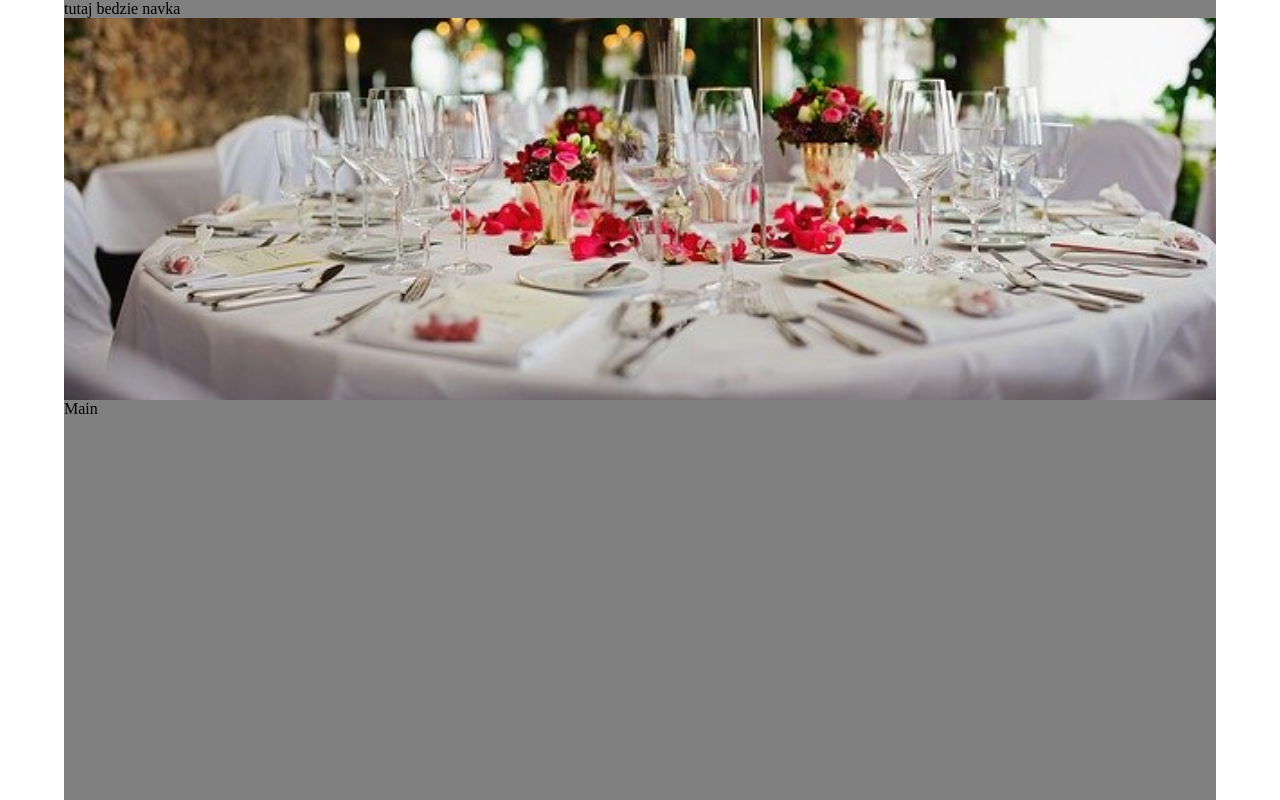
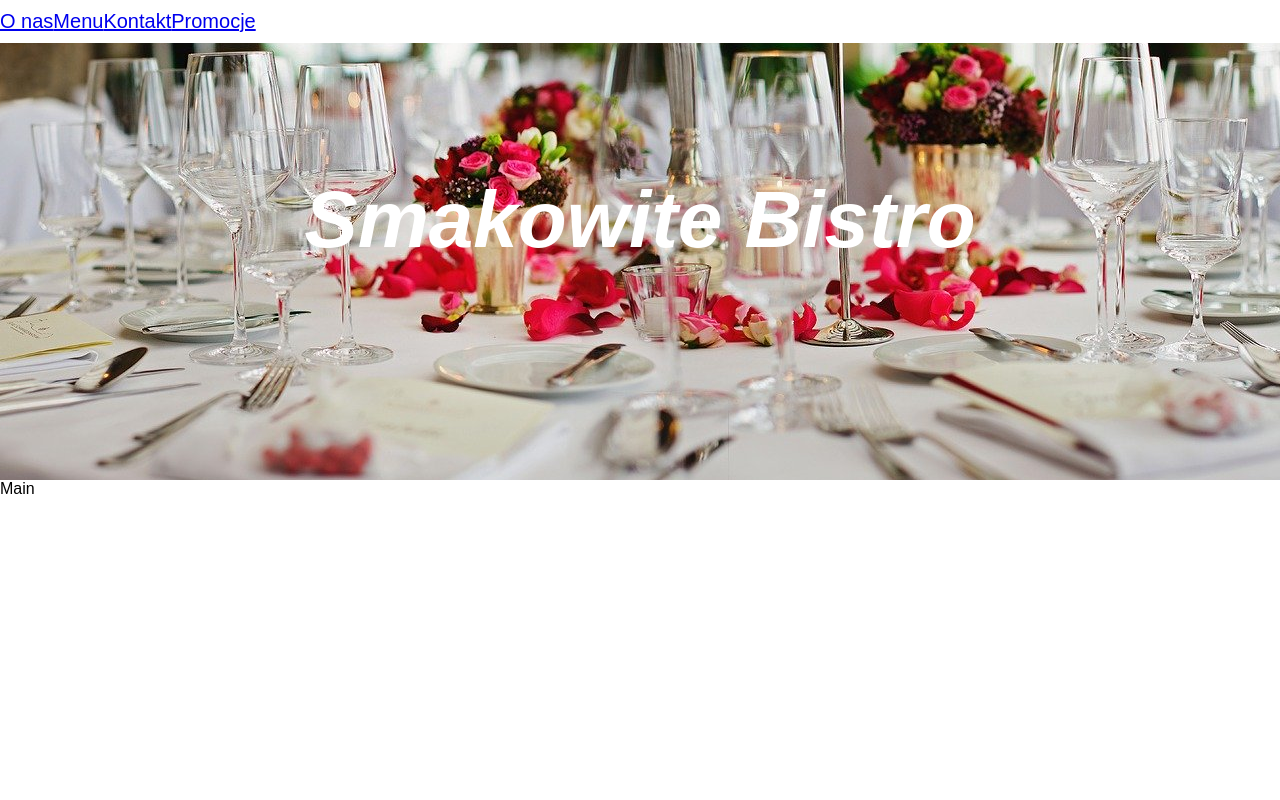
Before and after one commit to wasiak93/restaurant-spa, a React (Create React App) app: page / in a window 1280 px wide. Shown: the top 800 px of the page. Built offline with nearby package versions, Linux system fonts and the light colour scheme.

Commit message:
Add img and h1 in Header.JS;style Header.js; add NavLink in Navigation.js

```diff
--- a/src/layouts/Header.js
+++ b/src/layouts/Header.js
@@ -6,6 +6,7 @@ const Header = () => {
   return (
     <>
       <img src={img1} alt="" />
+      <h1>Smakowite Bistro</h1>
     </>
   );
 };
--- a/src/layouts/Navigation.js
+++ b/src/layouts/Navigation.js
@@ -1,9 +1,17 @@
 import React from "react";
+import { NavLink } from "react-router-dom";
 
 const Navigation = () => {
   return (
     <>
-      <nav>tutaj bedzie navka</nav>
+      <nav>
+        <ul>
+          <NavLink to="/">O nas</NavLink>
+          <NavLink to="menu">Menu</NavLink>
+          <NavLink to="contact">Kontakt</NavLink>
+          <NavLink to="prom">Promocje</NavLink>
+        </ul>
+      </nav>
     </>
   );
 };
--- a/src/styles/App.css
+++ b/src/styles/App.css
@@ -2,25 +2,27 @@
   display: flex;
   flex-direction: column;
   min-height: 150vh;
-  width: 90%;
+  width: 100%;
   margin: 0 auto;
+  font-family: arial;
 }
 
 aside.navigation {
   position: fixed;
-  width: 90%;
-  background-color: grey;
+  width: 100%;
+  background-color: white;
   z-index: 1;
-
+  font-size: 20px;
+  padding: 10px 0;
 }
 
 header {
-  flex-basis: 50vh;
+  flex-basis: 60vh;
 }
 
 section.main {
   flex-grow: 1;
-  background-color: grey;
+
 }
 
 footer {
--- a/src/styles/Header.css
+++ b/src/styles/Header.css
@@ -1,6 +1,6 @@
 header {
+  overflow: hidden;
   position: relative;
-  overflow: hidden;
 }
 
 header img {
@@ -11,3 +11,16 @@ header img {
   left: 50%;
   transform: translate(-50%, -50%);
 }
+
+header h1 {
+  display: block;
+  position: relative;
+  text-align: center;
+  height: 15vh;
+  top: 20vh;
+  line-height: 15vh;
+  color: white;
+  font-size: 80px;
+  color: white;
+  font-style: italic;
+}
```
Also changed, not shown: src/images/restaurant.jpg.
